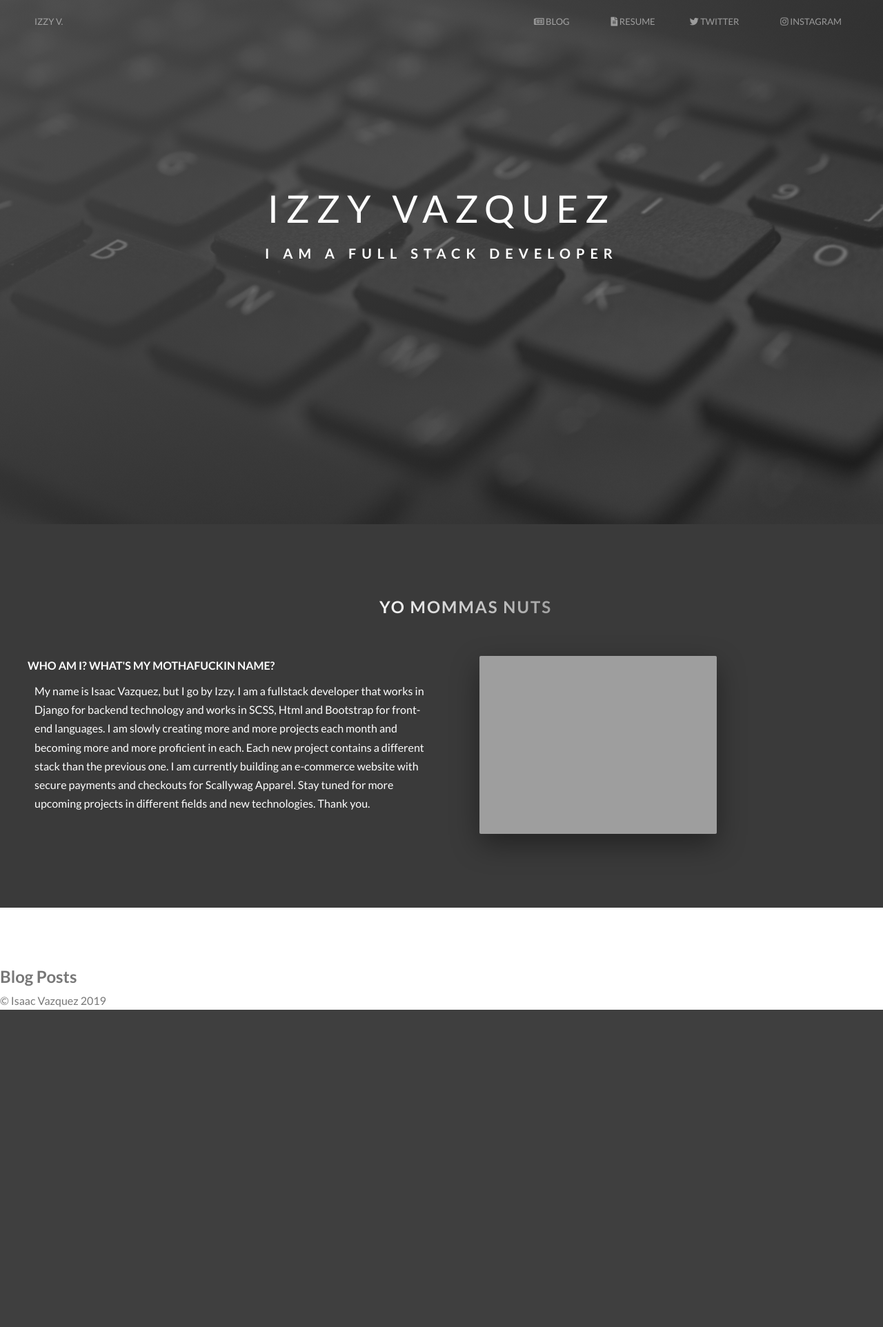
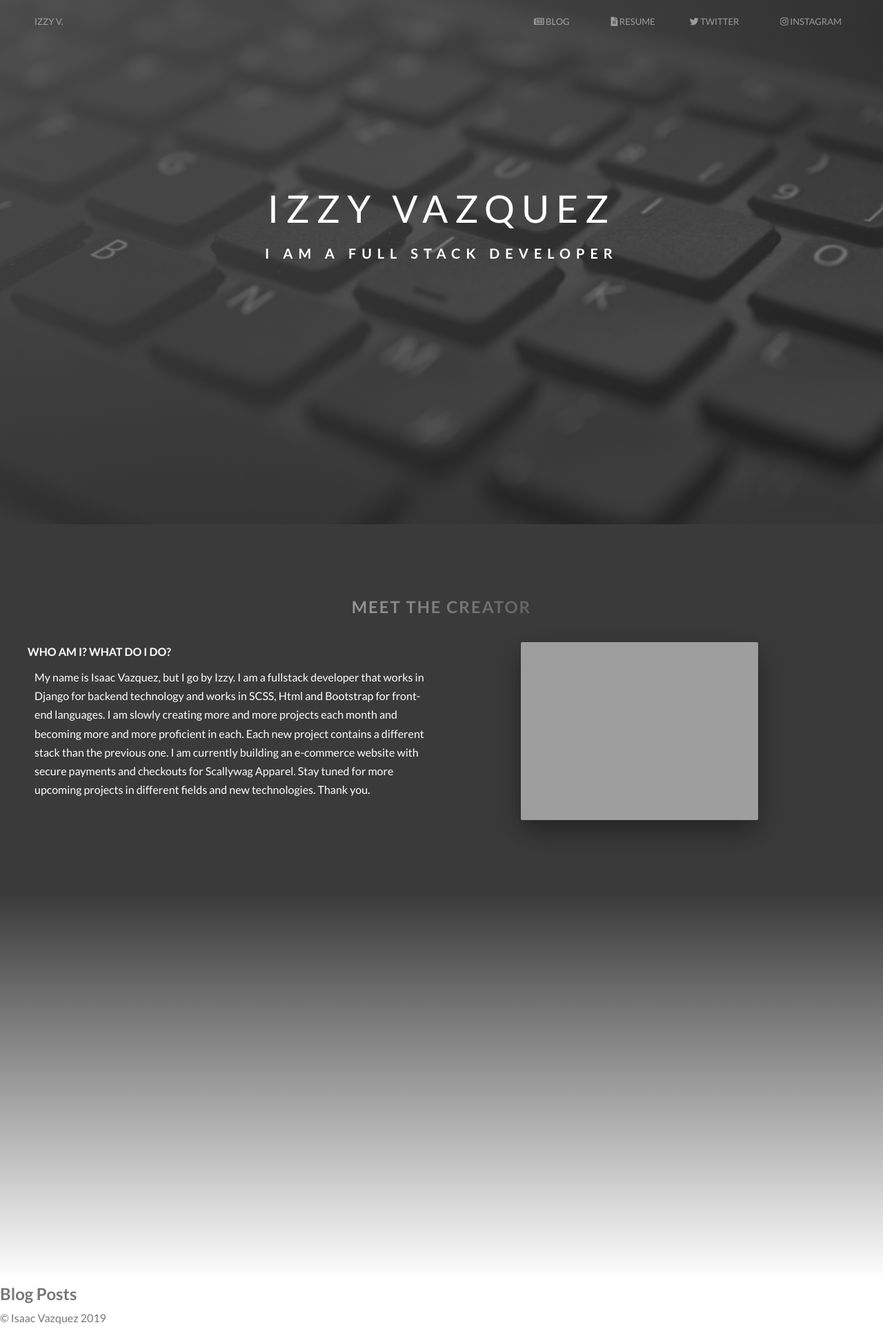
Before and after one commit to IzWOP/portfolioshizz, a Django app: page / in a window 1280 px wide. Shown: the whole page at 69% size. Before the commit the page ends 1464 px from the top, so only its background shows below. Run offline with Django 3.2, Linux system fonts and the light colour scheme; data that the repository does not hold is empty; grey boxes are pictures that could not be loaded.

Commit message:
updated html and css

```diff
--- a/portfolio/static/home/css/style.css
+++ b/portfolio/static/home/css/style.css
@@ -58,16 +58,17 @@ body {
     animation: moveInRight 4s ease-out; }
 
 .heading-secondary {
-  font: 3.5rem;
+  font: 3.7rem;
   text-transform: uppercase;
   font-weight: 700;
-  margin-left: 55rem;
-  margin-bottom: 5rem;
+  display: block;
+  text-align: center;
   background-image: linear-gradient(to right, #f7f7f7, #000);
   -webkit-background-clip: text;
   color: transparent;
   letter-spacing: 2px;
-  transition: all .2s; }
+  transition: all .2s;
+  margin-bottom: 3rem; }
 
 .heading-tertiary {
   font-size: 1.6rem;
@@ -176,4 +177,10 @@ a {
   border-radius: 2px;
   width: 55%;
   box-shadow: 0 1.5rem 4rem rgba(0, 0, 0, 0.4);
-  margin-left: 4rem; }
+  margin-left: 10rem; }
+
+.project__section {
+  background-image: linear-gradient(#3a3a3a, rgba(255, 255, 255, 0.5));
+  background-size: cover;
+  color: black;
+  height: 70vh; }
--- a/portfolio/static/home/sass/base/_typography.scss
+++ b/portfolio/static/home/sass/base/_typography.scss
@@ -37,18 +37,17 @@ body {
 
 
 .heading-secondary {
-  font: 3.5rem;
+  font: 3.7rem;
   text-transform: uppercase;
   font-weight: 700;
-  //display: inline-block;
-  //margin-top: -10rem;
-  margin-left: 55rem;
-  margin-bottom: 5rem;
+  display: block;
+  text-align: center;
   background-image: linear-gradient(to right, $color-grey-light-1, $color-black);
   -webkit-background-clip: text;
   color: transparent;
   letter-spacing: 2px;
   transition: all .2s;
+  margin-bottom: 3rem;
 
 }
 
--- a/portfolio/static/home/sass/pages/_home.scss
+++ b/portfolio/static/home/sass/pages/_home.scss
@@ -12,5 +12,13 @@
   border-radius: 2px;
   width: 55%;
   box-shadow: 0 1.5rem 4rem rgba($color-black, .4);
-  margin-left: 4rem;
+  margin-left: 10rem;
 }
+
+
+.project__section {
+  background-image: linear-gradient(rgba(58, 58, 58, 1), rgba($color-white, 0.5));
+  background-size: cover;
+  color: black;
+  height: 70vh;
+}
--- a/templates/jobs/index.html
+++ b/templates/jobs/index.html
@@ -13,11 +13,11 @@
 
 	<section class="section-about">
 		<div class="u-center-text u-margin-bottom-big">
-			<h2 class="heading-secondary">Yo mommas nuts</h2>
+			<h2 class="heading-secondary">Meet the Creator</h2>
 		</div>
 		<div class="row">
 			<div class="col-1-of-2">
-				<h3 class="heading-tertiary u-margin-bottom-medium">Who am I? What's My mothafuckin name?</h3>
+				<h3 class="heading-tertiary u-margin-bottom-medium">Who am I? What do I do?</h3>
 				<p class="about__paragraph">
 					My name is Isaac Vazquez, but I go by Izzy. I am a fullstack developer that works in Django for backend technology
 					and works in SCSS, Html and Bootstrap for front-end languages. I am slowly creating more and more projects each month and becoming more and more
@@ -30,26 +30,26 @@
 		</div>
 	</section>
 
-	<section>
+	<section class="project__section">
 		<div class="row">
 		{% for job in jobs.all %}
-			<div class="col-1-of-3">
-			<a href"#"><img src="{{ job.image.url }}" width="200" height="200"/></a>
+			<div class="col-1-of-3 project__pictures ">
+			<a href"#"><img src="{{ job.image.url }}" class="{% cycle 'project__pictures-1' 'project__pictures-2' 'project__pictures-3' 'project__pictures-4' %}" width="200" height="200"/></a>
 			</div>
 		{% endfor %}
 		</div>
 		<div class="row">
 		{% for job in jobs.all %}
-			<div class="col-1-of-3">
-			<p> {{ job.summary }}</p>
+			<div class="col-1-of-3 project__text">
+			<p class="{% cycle 'project__text-1' 'project__text-2' 'project__text-3' 'project__text-4' %}"> {{ job.summary }}</p>
 			</div>
 		{% endfor %}
 		</div>
 	</section>
 
-	<section>
+	<section class="blogposts">
 		<div class="row">
-			<h2>Blog Posts</h2>
+			<h2 class="blog_post-title">Blog Posts</h2>
 			<div class="col-2-of-3">
 
 			</div>
```
